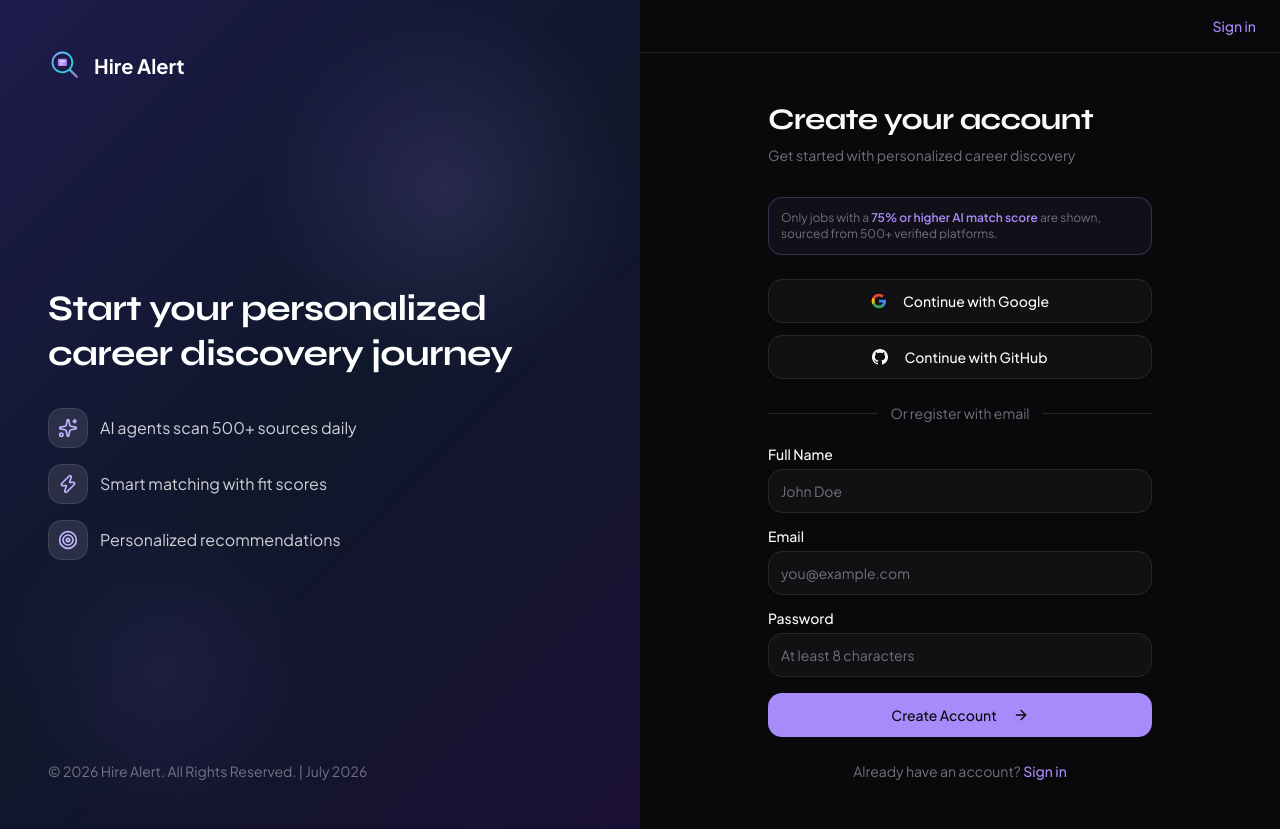
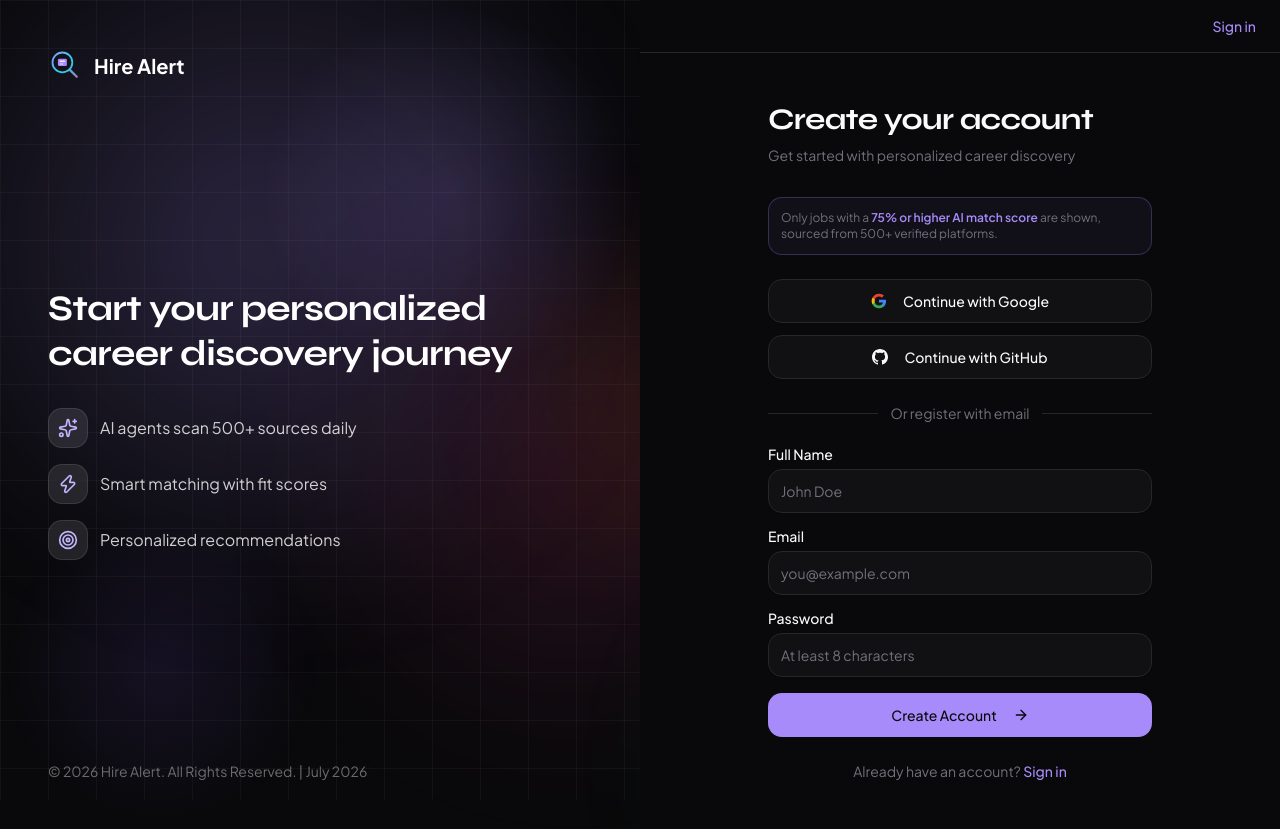
Before and after one commit to udii05/hire-alert, a Next.js app in the folder frontend/: page /auth/register in a window 1280 px wide. Built offline with nearby package versions, Linux system fonts and the light colour scheme.

Commit message:
fix(ui): align register page shell with login page (orbs, grid, transparent left panel)

```diff
--- a/frontend/src/app/auth/register/page.tsx
+++ b/frontend/src/app/auth/register/page.tsx
@@ -50,10 +50,19 @@ export default function RegisterPage() {
   }
 
   return (
-    <div className="min-h-screen flex">
+    <div className="min-h-screen flex relative">
+      {/* Grid */}
+      <div className="fixed inset-0 bg-grid pointer-events-none z-0" />
+      {/* Orbs */}
+      <div className="orb orb-1" />
+      <div className="orb orb-2" />
+      <div className="orb orb-3" />
+      <div className="orb orb-4" />
+      <div className="orb orb-5" />
+
       {/* Left panel */}
-      <div className="hidden lg:flex lg:w-1/2 relative overflow-hidden" style={{ background: "linear-gradient(135deg, #1e1b4b 0%, #0f172a 50%, #1a1035 100%)" }}>
-        <div className="absolute inset-0 bg-grid opacity-[0.03]" />
+      <div className="hidden lg:flex lg:w-1/2 relative z-10">
+        <div className="absolute inset-0 bg-grid opacity-[0.02]" />
         <div className="absolute top-0 right-0 w-96 h-96 rounded-full" style={{ background: "radial-gradient(circle, rgba(167,139,250,0.15) 0%, transparent 70%)" }} />
         <div className="absolute bottom-0 left-0 w-80 h-80 rounded-full" style={{ background: "radial-gradient(circle, rgba(139,92,246,0.1) 0%, transparent 70%)" }} />
 
@@ -88,7 +97,7 @@ export default function RegisterPage() {
       </div>
 
       {/* Right panel */}
-      <div className="flex-1 flex flex-col bg-background">
+      <div className="flex-1 flex flex-col bg-background relative z-10">
         <div className="flex items-center justify-between px-6 py-4 border-b border-border">
           <Link href="/" className="flex items-center gap-2.5 lg:hidden">
             <Logo />
```
